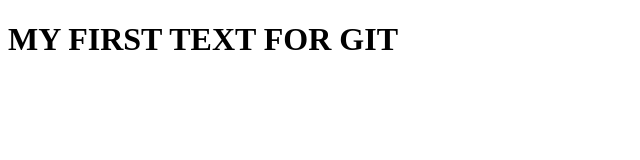
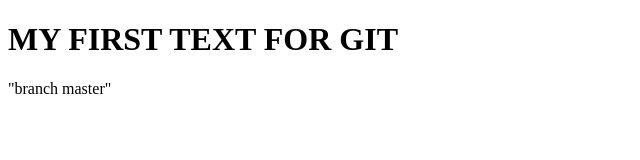
Before and after one commit to Kaizersx/notebookSDA, a plain HTML site: page index.html in a window 1280 px wide. Shown: the whole page, without its empty margins (0-640 px from the left). Drawn offline with Linux system fonts and the light colour scheme.

Commit message:
commit into branch master

```diff
--- a/index.html
+++ b/index.html
@@ -6,5 +6,6 @@
 </head>
 <body>
 	<h1>MY FIRST TEXT FOR GIT</h1>
+	<div>"branch master"</div>
 </body>
 </html>
```
